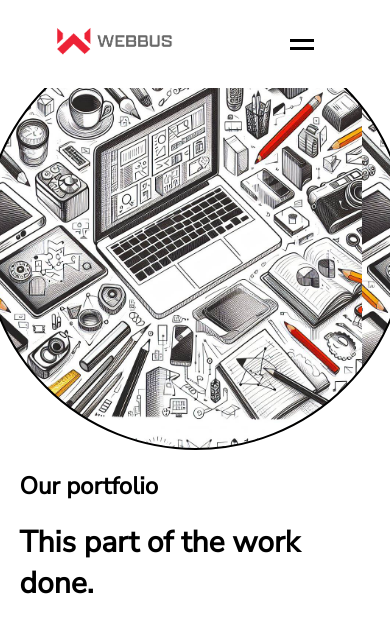
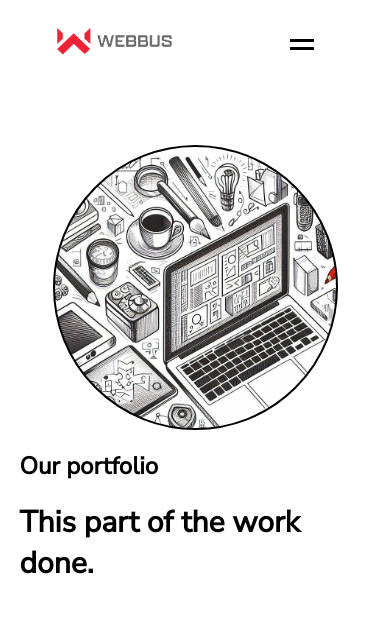
Before and after one commit to NesJrDev/Webbus-Marketing-, a plain HTML site: page portfolio.html in a window 390 px wide. Shown: the top 622 px of the page. Drawn offline with Linux system fonts and the light colour scheme.

Commit message:
Update portfolio.css

```diff
--- a/portfolio.css
+++ b/portfolio.css
@@ -331,8 +331,8 @@ main {
     display: grid;
 }
 .imagen{
-    width: 26vh;
-    height: 26vh;
+    width: 370px;
+    height: 370px;
     border: 2px solid black;
     border-radius: 50%;
     background-image: url("Tools /Home/art.jpeg");
@@ -827,9 +827,6 @@ footer {
         .imgPor {
             height: 29vh;
         }
-        .menu {
-            display: none;
-        }
     }
     @media (max-width: 1108px) {
         .cubePort {
@@ -840,9 +837,29 @@ footer {
         }
     }
     @media (max-width: 990px) {
-        .presentation {
+        main {
+            width: 100%;
+            height: 150px;
+            position: relative;
             display: flex;
-            flex-direction: column-reverse;
+            align-items: end;
+            justify-content: center;
+            margin-top: 454px;
+        }
+            .presentation {
+                display: flex;
+                flex-direction: column-reverse;
+            }
+            .textpre {
+                width: 798px;
+            }
+            .textpre h1 {
+                width: 100%;
+                font-size: 40px;
+            }
+        .imagen {
+            width: 285px;
+            height: 285px;
         }
         .textpre {
             width: 798px;
@@ -850,10 +867,6 @@ footer {
         .textpre h1 {
             width: 100%;
             font-size: 40px;
-        }
-        .imagen {
-            width: 425px;
-            height: 425px;
         }
         .cubesDiv {
             display: grid;
```
